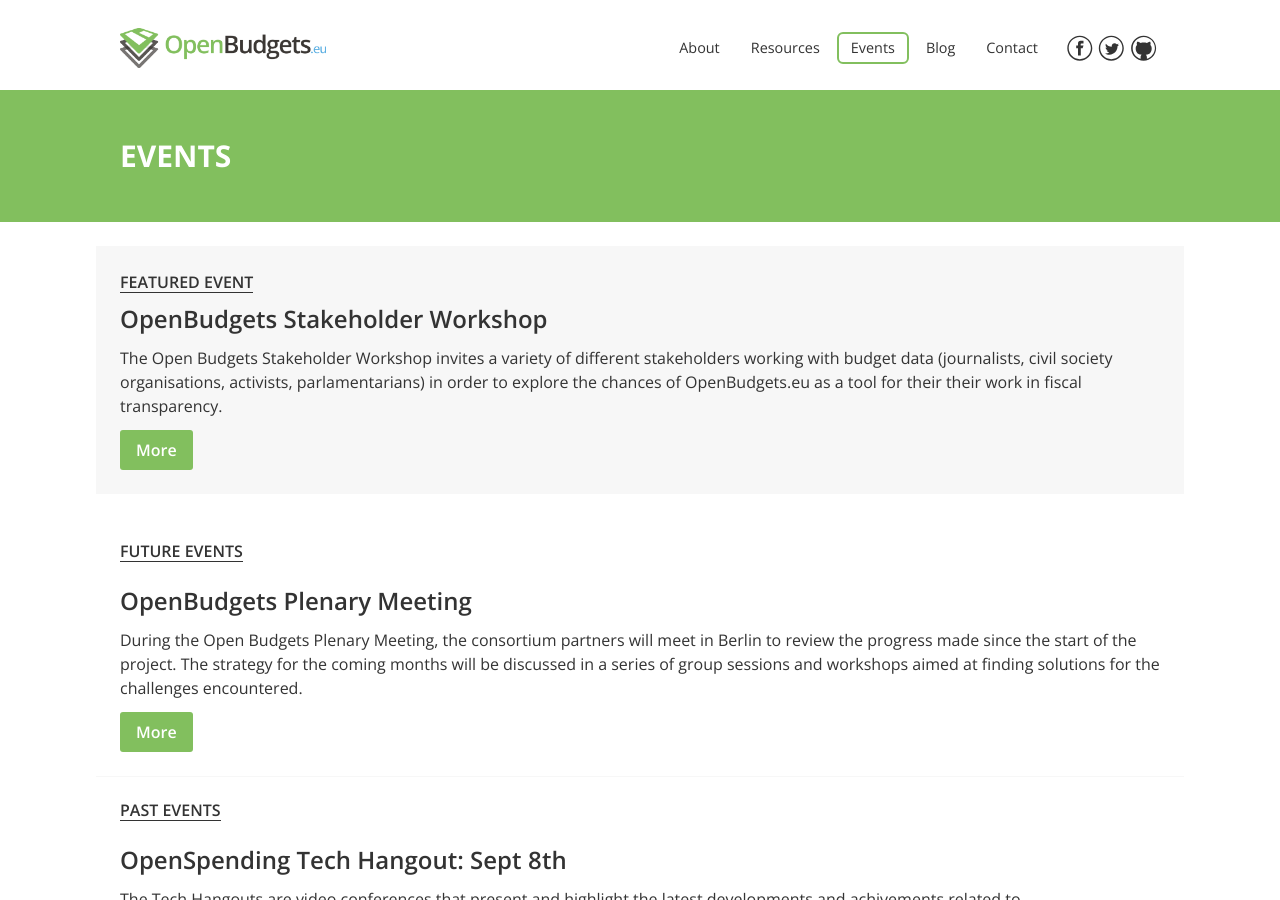
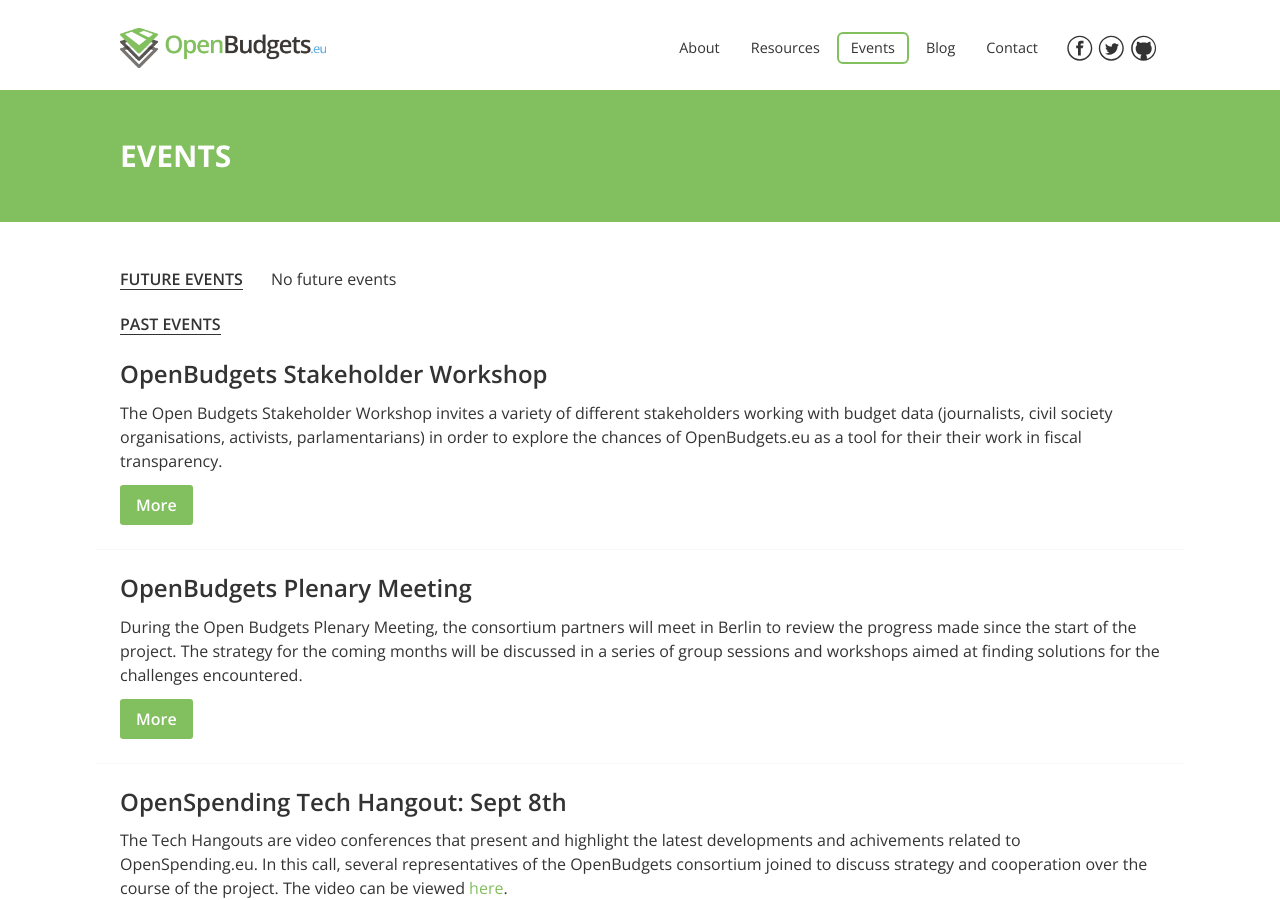
Before and after one commit to openbudgets/openbudgets.github.io, a Jekyll site: the page built from events.html, in a window 1280 px wide and 900 px high. Built offline with Jekyll 4.4.1, drawn with Linux system fonts in a browser that asks for light colours; nearby versions of some CDN libraries.

Commit message:
cleaned event section

```diff
--- a/_data/events.yml
+++ b/_data/events.yml
@@ -1,13 +1,13 @@
 - title: "OpenBudgets Stakeholder Workshop"
   date: 30 November 2015 - 1 December 2015
-  status: featured
+  status: past
   description: |
       The Open Budgets Stakeholder Workshop invites a variety of different stakeholders working with budget data (journalists, civil society organisations, activists, parlamentarians) in order to explore the chances of OpenBudgets.eu as a tool for their their work in fiscal transparency.
   link: http://openbudgets.eu/events/2015/10/13/open-budgets-stakeholder-workshop/
 
 - title: "OpenBudgets Plenary Meeting"
   date: 30 November 2015 - 1 December 2015
-  status: future
+  status: past
   description: |
       During the Open Budgets Plenary Meeting, the consortium partners will meet in Berlin to review the progress made since the start of the project. The strategy for the coming months will be discussed in a series of group sessions and workshops aimed at finding solutions for the challenges encountered.
   link: 2015/10/13/plenary-meeting-2015/
```
